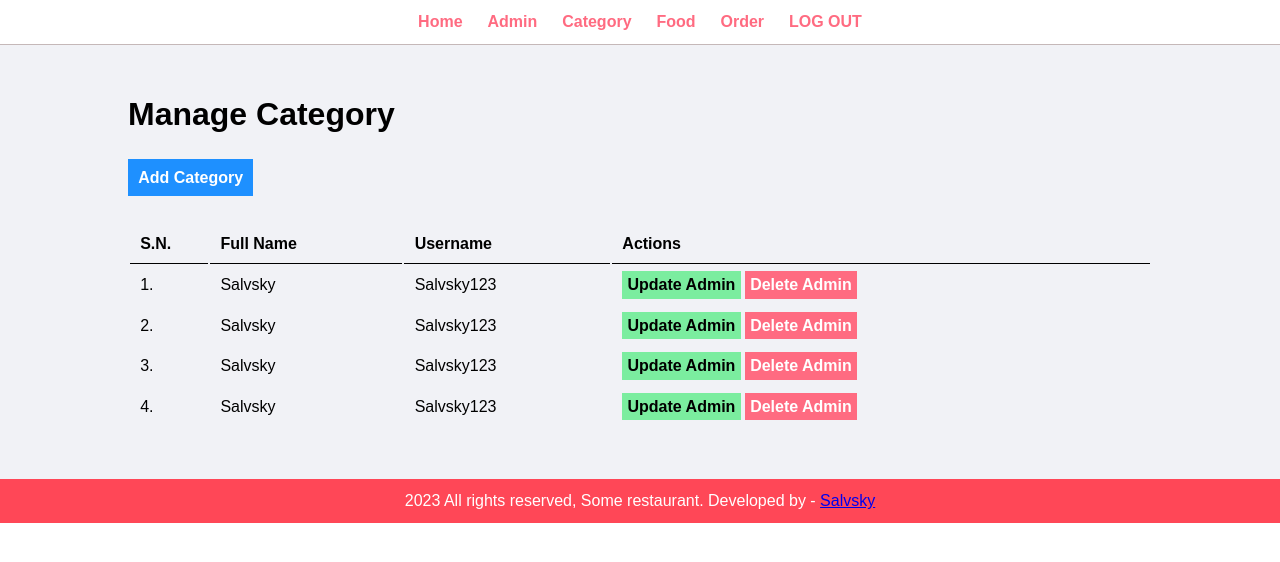
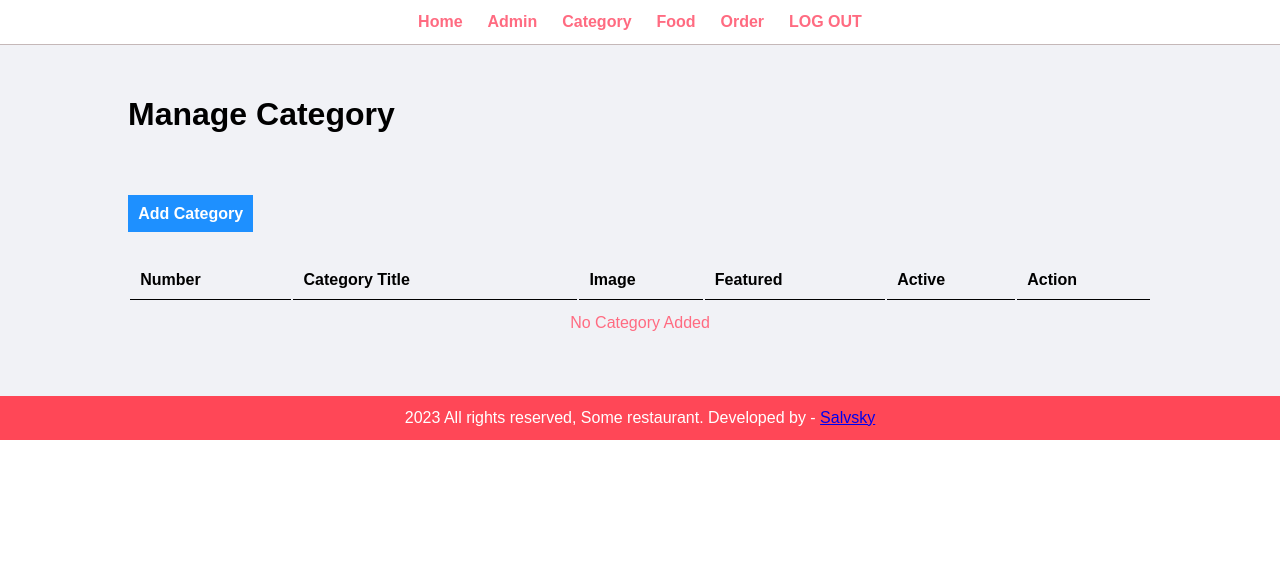
Before and after one commit to Salvsky/SampleOrderingSystem, a PHP site: page /SampleFoodOrdering/admin/manage-category.php in a window 1280 px wide. Shown: the top 562 px of the page. Run offline with PHP 8.4, Linux system fonts and the light colour scheme; a user stored in the database is signed in; data that the repository does not hold is empty.

Commit message:
Kaya na ni boss mag upload ng image

```diff
--- a/admin/delete-admin.php
+++ b/admin/delete-admin.php
@@ -22,7 +22,7 @@ if($sqlDelete == true){
 }else{
     // Failed to Delete Admin
     // echo ("<script>alert('Failed to delete Admin')</script>");
-    $_SESSION['delete'] = "<div class='#'>Failed to Delete Admin, Try again later</div>";
+    $_SESSION['delete'] = "<div class='error'>Failed to Delete Admin, Try again later</div>";
     header('location:'.SITEURL.'admin/manage-admin.php');
 }
 
--- a/admin/manage-category.php
+++ b/admin/manage-category.php
@@ -5,55 +5,99 @@ include('partials/menu.php');
         <div class="wrapper">
             <h1>Manage Category</h1>
             <br><br>
-            <a href="#" class="btn-primary">Add Category</a>
+
+            <?php
+                if(isset($_SESSION['add-category'])){
+                    echo $_SESSION['add-category'];
+                    unset($_SESSION['add-category']);
+                }
+
+                if(isset($_SESSION['delete-category'])){
+                    echo $_SESSION['delete-category'];
+                    unset($_SESSION['delete-category']);
+                }
+
+            ?>
+
+<br><br>
+            <a href="<?php echo SITEURL;?>admin/add-category.php" class="btn-primary">Add Category</a>
             <br> <br> <br>
 
             <table class="tbl-full">
                 <tr>
-                    <th>S.N.</th>
-                    <th>Full Name</th>
-                    <th>Username</th>
-                    <th>Actions</th>
+                    <th>Number</th>
+                    <th>Category Title</th>
+                    <th>Image</th>
+                    <th>Featured</th>
+                    <th>Active</th>
+                    <th>Action</th>
                 </tr>
+
+
                 <tr>
-                    <td>1.</td>
-                    <td>Salvsky</td>
-                    <td>Salvsky123</td>
+                    <?php
+                        $querySelect = "SELECT * FROM tbl_category";
+                        $sqlSelect = mysqli_query($conn, $querySelect);
+
+                        if($sqlSelect== true){
+                            $count = mysqli_num_rows($sqlSelect);
+                            $Number = 1;
+                            if($count > 0){
+                                while($rows = mysqli_fetch_assoc($sqlSelect)){
+                                    $id = $rows['id'];
+                                    $title = $rows['title'];
+                                    $image = $rows['image_name'];
+                                    $featured = $rows['featured'];
+                                    $active = $rows['active'];
+
+                                    ?>
+                                    <tr>
+                                        <td><?php echo $Number++;?></td>
+                                        <td><?php echo $title;?></td>
                                         <td>
-                        <a href="#" class="btn-secondary">Update Admin</a>
-                        <a href="#" class="btn-danger">Delete Admin</a>
+                                            <?php
+                                                // Check whether image name is available or not
+                                                if($image !=""){
+                                                    ?>
+                                                    <img src="<?php echo SITEURL; ?>/images/category/<?php echo $image; ?>" width="100px" height ="100px">
+                                                    <?php
+                                                }else{
+                                                    // Display the message
+                                                    echo "<div class='error'>Image not added</div>";
+                                                }
+
+                                            ?>
+
+                                        </td>
+                                        <td><?php echo $featured;?></td>
+                                        <td><?php echo $active;?></td>
+                                        <td>
+                                        <a href="#" class="btn-secondary">Update Category</a>
+                                        <a href="delete-category.php?id=<?php echo $id; ?>" class="btn-danger">Delete Category</a>
                                         </td>
                                     </tr>
 
+
+                                    <?php
+
+                                }
+                            }else{
+                                ?>
                                     <tr>
-                    <td>2.</td>
-                    <td>Salvsky</td>
-                    <td>Salvsky123</td>
-                    <td>
-                        <a href="#" class="btn-secondary">Update Admin</a>
-                        <a href="#" class="btn-danger">Delete Admin</a>
-                    </td>
+                                        <td colspan="6"><div class="error text-center">No Category Added</div></td>
                                     </tr>
 
-                <tr>
-                    <td>3.</td>
-                    <td>Salvsky</td>
-                    <td>Salvsky123</td>
-                    <td>
-                        <a href="#" class="btn-secondary">Update Admin</a>
-                        <a href="#" class="btn-danger">Delete Admin</a>
-                    </td>
+
+                                <?php
+                            }
+                        }
+
+                    ?>
+
+
+
                 </tr>
 
-                <tr>
-                    <td>4.</td>
-                    <td>Salvsky</td>
-                    <td>Salvsky123</td>
-                    <td>
-                        <a href="#" class="btn-secondary">Update Admin</a>
-                        <a href="#" class="btn-danger">Delete Admin</a>
-                    </td>
-                </tr>
             </table>
 
         </div>
```
Also changed, not shown: admin/add-category.php (added, +164 -0 lines), admin/delete-category.php (added, +27 -0 lines), images/category/Food_Category_253.jpg (added), images/category/Food_Category_491.jpg (added), images/category/Food_Category_533.jpg (added), images/category/Food_Category_780.jpg (added), images/category/Food_Category_891.jpg (added). Lines whose indentation alone changed are shown as unchanged.
